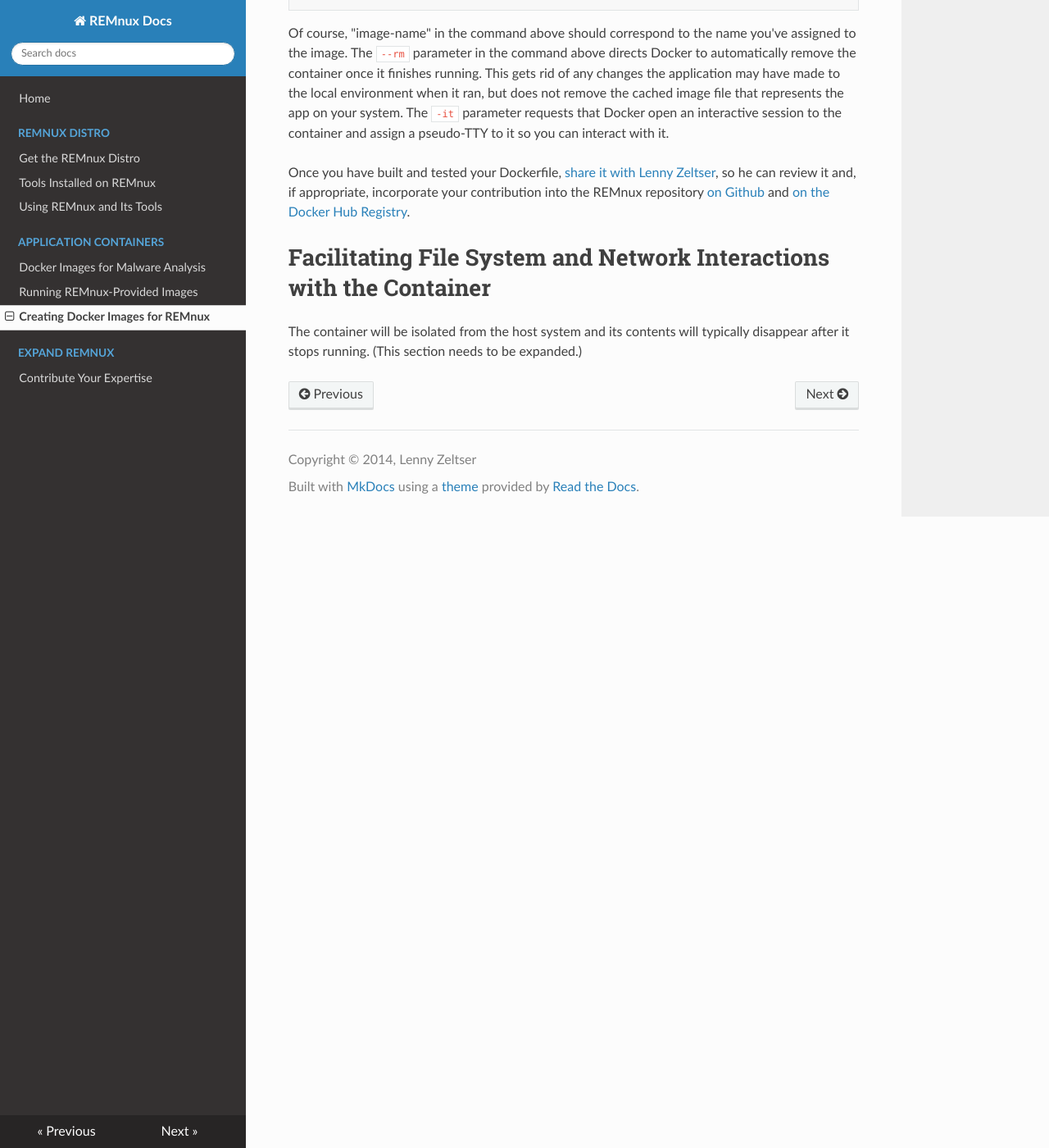
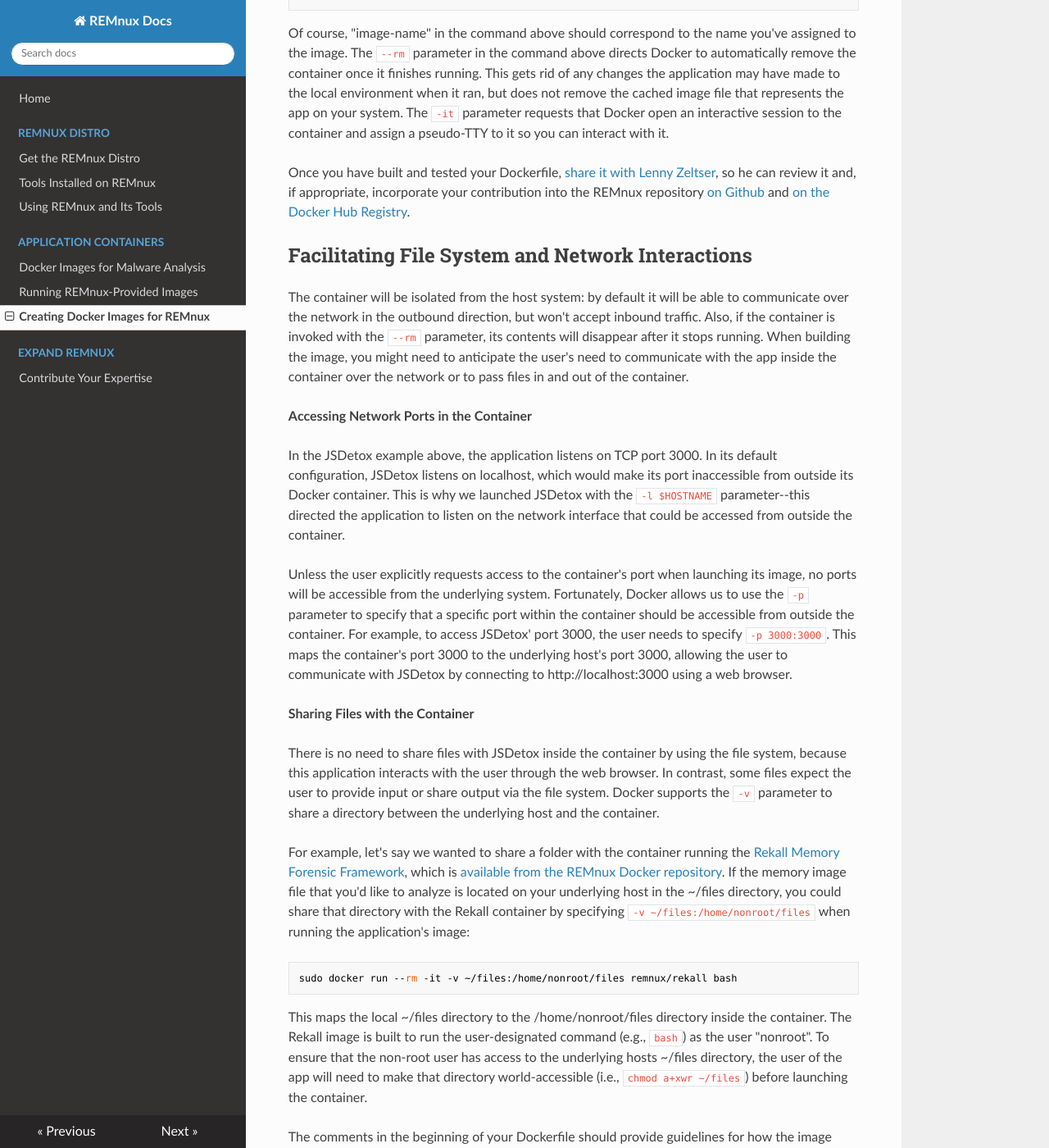
Before and after one commit to wzod/docs, an MkDocs documentation site: the page built from source/containers/create-docker-images.md, in a window 1280 px wide and 1400 px high, scrolled down 3079 px. Shown: the whole window at 82% size. Built offline with MkDocs 1.6.1, drawn with Linux system fonts in a browser that asks for light colours; nearby versions of some CDN libraries; old or Windows-style settings are respelled for this version of MkDocs; some of the changed text lies outside the part shown.

Commit message:
Details for building Docker images

```diff
--- a/source/containers/create-docker-images.md
+++ b/source/containers/create-docker-images.md
@@ -12,7 +12,7 @@ The beginning of your Dockerfile should include comments that state which applic
     # from http://www.relentless-coding.com/projects/jsdetox
     #
     # To run this image after installing Docker, use the following command:
-    # sudo docker run –-rm -p 3000:3000 remnux/jsdetox
+    # sudo docker run --rm -p 3000:3000 remnux/jsdetox
     # Then, connect to http://localhost:3000 using your web browser.
 
 REMnux images use a minimal Docker image of Ubuntu 14.04 as a starting point, as designated by the `FROM` directive below. The `MAINTAINER` tag explains who created and/or maintains the Dockerfile:
@@ -86,6 +86,24 @@ Of course, "image-name" in the command above should correspond to the name you'v
 
 Once you have built and tested your Dockerfile, [share it with Lenny Zeltser](http://zeltser.com/about/contact.html), so he can review it and, if appropriate, incorporate your contribution into the REMnux repository [on Github](https://github.com/REMnux/docker) and [on the Docker Hub Registry](https://registry.hub.docker.com/repos/remnux/).
 
-# Facilitating File System and Network Interactions with the Container
+## Facilitating File System and Network Interactions
 
-The container will be isolated from the host system and its contents will typically disappear after it stops running. (This section needs to be expanded.)
+The container will be isolated from the host system: by default it will be able to communicate over the network in the outbound direction, but won't accept inbound traffic. Also, if the container is invoked with the `--rm` parameter, its contents will  disappear after it stops running. When building the image, you might need to anticipate the user's need to communicate with the app inside the container over the network or to pass files in and out of the container.
+
+**Accessing Network Ports in the Container**
+
+In the JSDetox example above, the application listens on TCP port 3000. In its default configuration, JSDetox listens on localhost, which would make its port inaccessible from outside its Docker container. This is why we launched JSDetox with the `-l $HOSTNAME` parameter--this directed the application to listen on the network interface that could be accessed from outside the container.
+
+Unless the user explicitly requests access to the container's port when launching its image, no ports will be accessible from the underlying system. Fortunately, Docker allows us to use the `-p` parameter to specify that a specific port within the container should be accessible from outside the container. For example, to access JSDetox' port 3000, the user needs to specify `-p 3000:3000`. This maps the container's port 3000 to the underlying host's port 3000, allowing the user to communicate with JSDetox by connecting to http://localhost:3000 using a web browser.
+
+**Sharing Files with the Container**
+
+There is no need to share files with JSDetox inside the container by using the file system, because this application interacts with the user through the web browser. In contrast, some files expect the user to provide input or share output via the file system. Docker supports the `-v` parameter to share a directory between the underlying host and the container.
+
+For example, let's say we wanted to share a folder with the container running the [Rekall Memory Forensic Framework](http://www.rekall-forensic.com/), which is [available from the REMnux Docker repository](https://registry.hub.docker.com/u/remnux/rekall/). If the memory image file that you'd like to analyze is located on your underlying host in the ~/files directory, you could share that directory with the Rekall container by specifying `-v ~/files:/home/nonroot/files` when running the application's image:
+
+    sudo docker run --rm -it -v ~/files:/home/nonroot/files remnux/rekall bash
+
+This maps the local ~/files directory to the /home/nonroot/files directory inside the container. The Rekall image is built to run the user-designated command (e.g., `bash`) as the user "nonroot". To ensure that the non-root user has access to the underlying hosts ~/files directory, the user of the app will need to make that directory world-accessible (i.e., `chmod a+xwr ~/files`) before launching the container.
+
+The comments in the beginning of your Dockerfile should provide guidelines for how the image should be launched to ensure that the user can provide files and communicate with ports.
```
